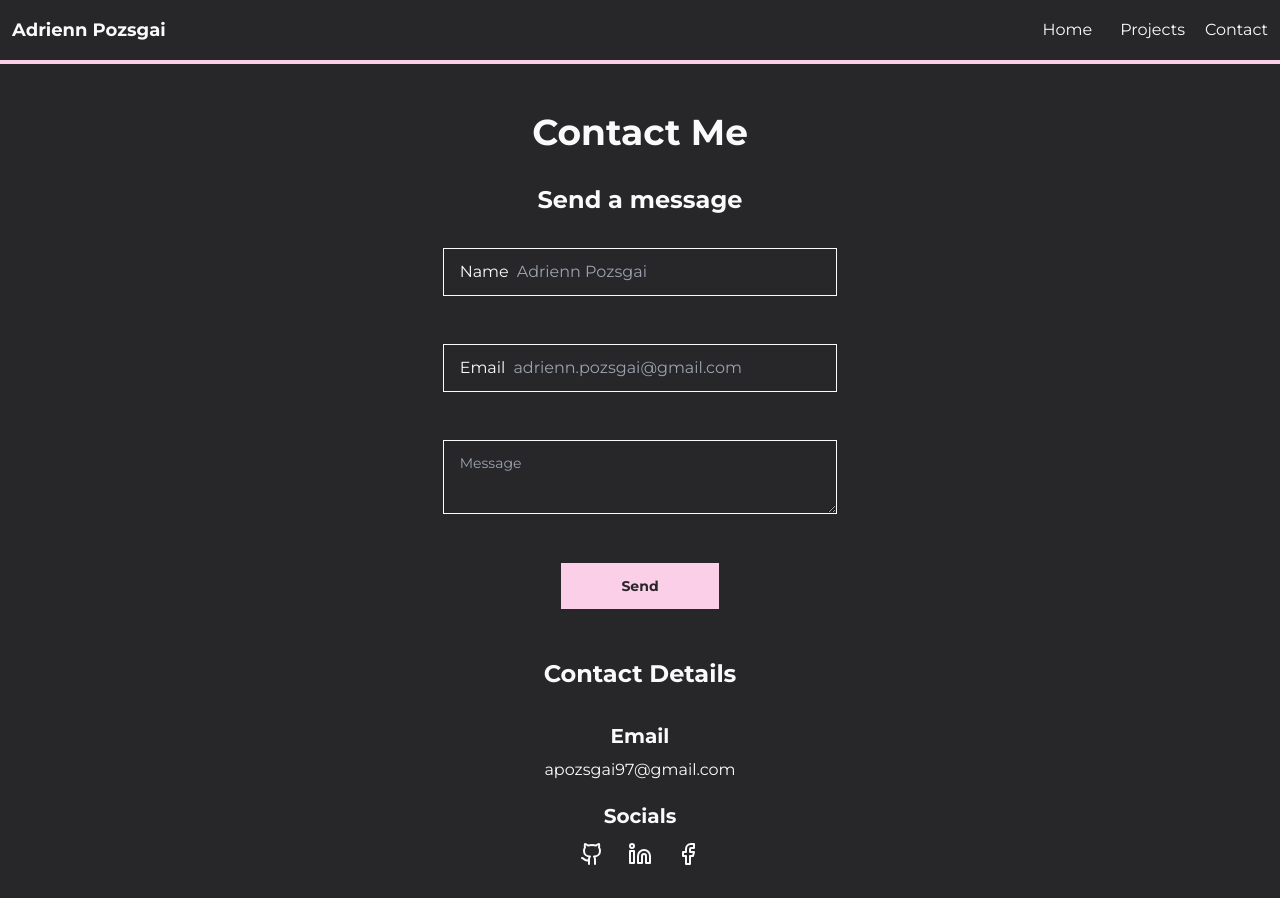
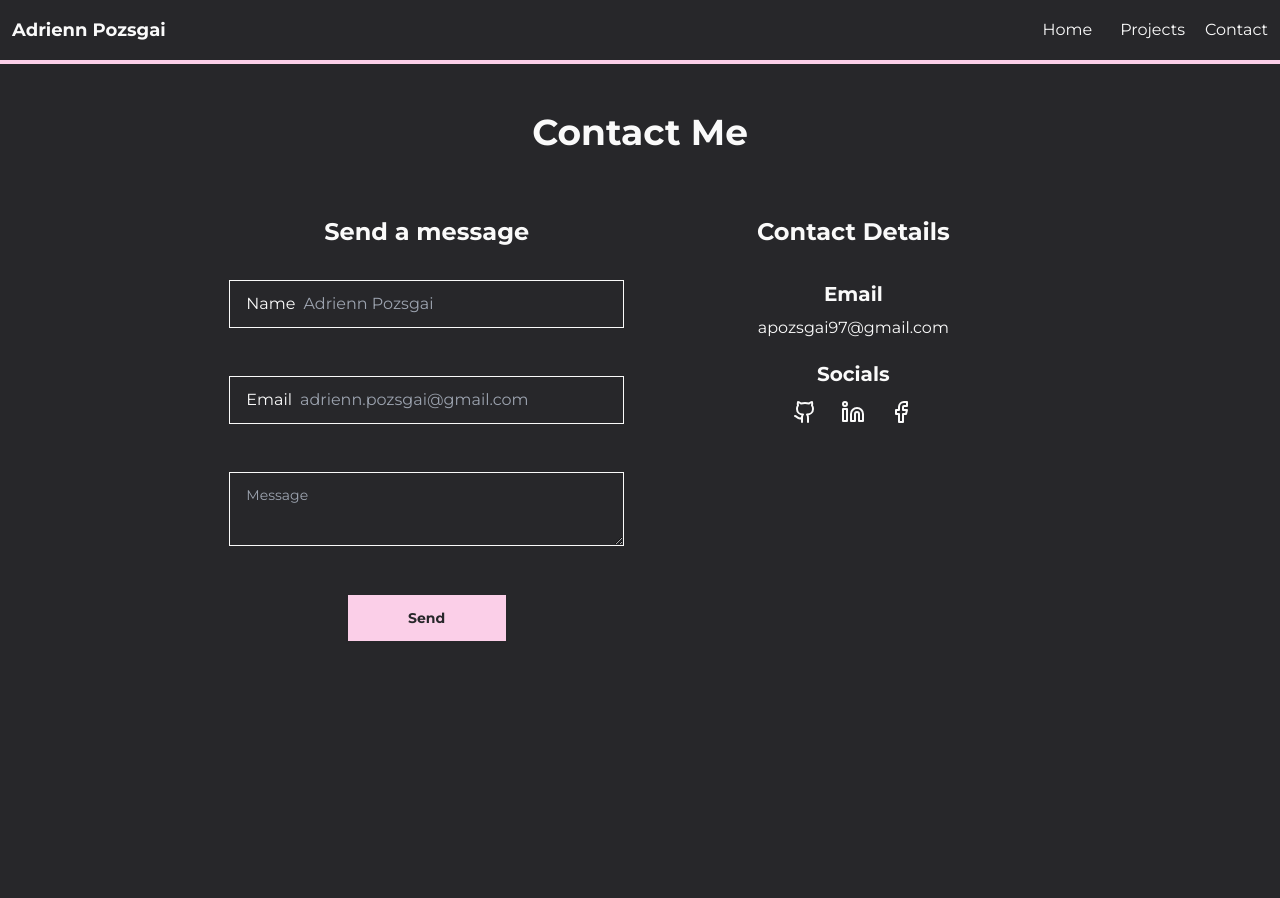
Before and after one commit to Apozsgai97/portfolio-next.js, a Next.js app: page /contact in a window 1280 px wide. After the commit the page ends 800 px from the top, so only its background shows below. Built offline with nearby package versions, Linux system fonts and the light colour scheme.

Commit message:
make the contact page responsive

```diff
--- a/src/app/contact/page.tsx
+++ b/src/app/contact/page.tsx
@@ -4,14 +4,14 @@ export default function ContactPage() {
   return (
     <section className="pt-28 text-neutral-50 flex flex-col justify-center items-center h-full">
       <h1 className="font-extrabold text-4xl mb-8 text-center">Contact Me</h1>
-      <div className="w-full">
+      <div className="w-full md:w-8/12 md:flex md:pt-8">
         <article className="w-full flex flex-col justify-center items-center">
           <h2 className="font-bold text-2xl mb-8 text-center">
             Send a message
           </h2>
           <form
             action=""
-            className="w-full md:w-4/12 px-4 flex flex-col gap-12"
+            className="w-full px-4 flex flex-col gap-12"
           >
             <label className="input input-bordered flex items-center gap-2 rounded-none">
               Name
@@ -40,8 +40,8 @@ export default function ContactPage() {
             </div>
           </form>
         </article>
-        <article className="w-full flex flex-col justify-center items-center leading-10">
-          <h2 className="font-bold text-2xl mb-8 mt-12 text-center">
+        <article className="w-full flex flex-col items-center leading-10">
+          <h2 className="font-bold text-2xl mb-8 mt-12 md:mt-0 text-center">
             Contact Details
           </h2>
           <h3 className="text-xl font-semibold">Email</h3>
```
